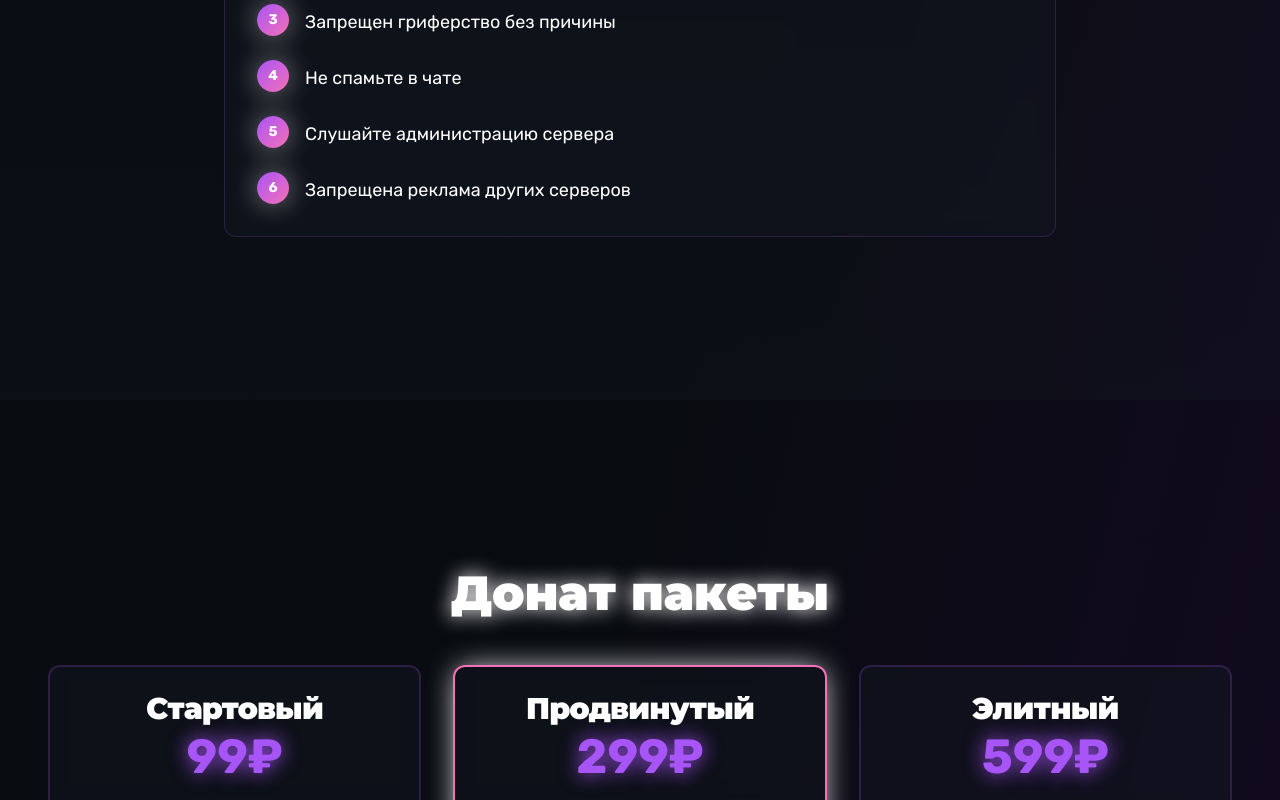
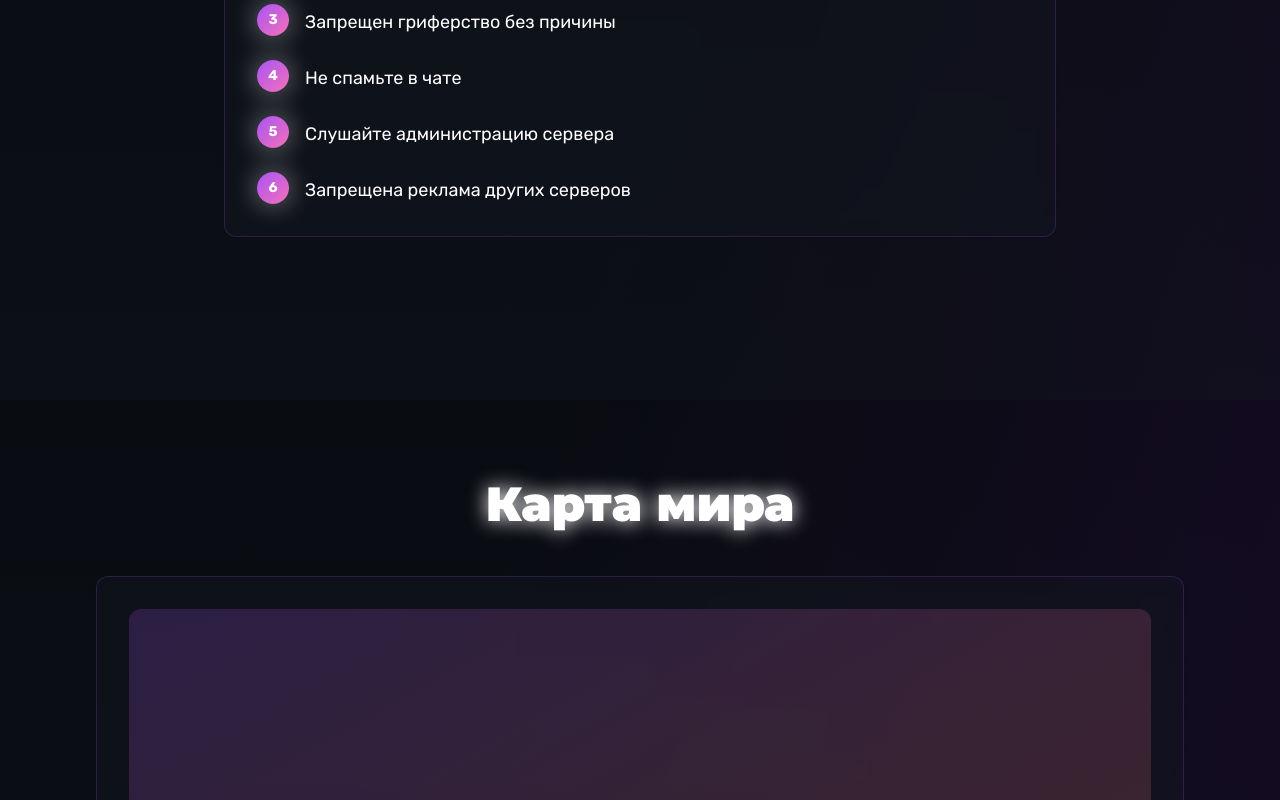
Before and after one commit to pr-poehali-dev/toughlife-website-project, a React (Vite) app: page / in a window 1280 px wide. Shown: the part 2000-2800 px from the top of the page. Built offline with nearby package versions, Linux system fonts and the light colour scheme.

Commit message:
Удалены функции донатов

```diff
--- a/src/pages/Index.tsx
+++ b/src/pages/Index.tsx
@@ -115,7 +115,7 @@ const Index = () => {
         <div className="container mx-auto px-4 py-4 flex items-center justify-between">
           <h1 className="text-3xl font-black glow text-primary">ToughLife</h1>
           <div className="hidden md:flex gap-6">
-            {['home', 'about', 'rules', 'donate', 'map', 'status'].map((section) => (
+            {['home', 'about', 'rules', 'map', 'status'].map((section) => (
               <button
                 key={section}
                 onClick={() => scrollToSection(section)}
@@ -181,7 +181,7 @@ const Index = () => {
                       {serverStatus.online ? 'ONLINE' : 'OFFLINE'}
                     </Badge>
                   </div>
-                  {['home', 'about', 'rules', 'donate', 'map', 'status'].map((section) => (
+                  {['home', 'about', 'rules', 'map', 'status'].map((section) => (
                     <button
                       key={section}
                       onClick={() => scrollToSection(section)}
@@ -303,34 +303,6 @@ const Index = () => {
               </div>
             </CardContent>
           </Card>
-        </div>
-      </section>
-
-      <section id="donate" className="min-h-screen flex items-center py-20 px-4">
-        <div className="container mx-auto">
-          <h2 className="text-5xl font-black mb-12 text-center glow">Донат пакеты</h2>
-          <div className="grid md:grid-cols-3 gap-8">
-            {donatePackages.map((pkg, i) => (
-              <Card key={i} className={`bg-card/50 backdrop-blur border-2 transition-all hover:scale-105 animate-fade-in ${i === 1 ? 'border-secondary glow-box' : 'border-primary/20 hover:border-primary/50'}`} style={{ animationDelay: `${i * 0.1}s` }}>
-                <CardHeader>
-                  <CardTitle className="text-3xl font-black text-center">{pkg.name}</CardTitle>
-                  <div className="text-5xl font-black text-center text-primary glow">{pkg.price}</div>
-                </CardHeader>
-                <CardContent className="space-y-4">
-                  {pkg.features.map((feature, j) => (
-                    <div key={j} className="flex items-center gap-2">
-                      <Icon name="Check" size={20} className="text-primary" />
-                      <span>{feature}</span>
-                    </div>
-                  ))}
-                  <Button className="w-full mt-4 glow-box">
-                    <Icon name="ShoppingCart" size={16} className="mr-2" />
-                    Купить
-                  </Button>
-                </CardContent>
-              </Card>
-            ))}
-          </div>
         </div>
       </section>
 
```
Also changed, not shown: 1 other file (tests, documents, lock files or other folders).
